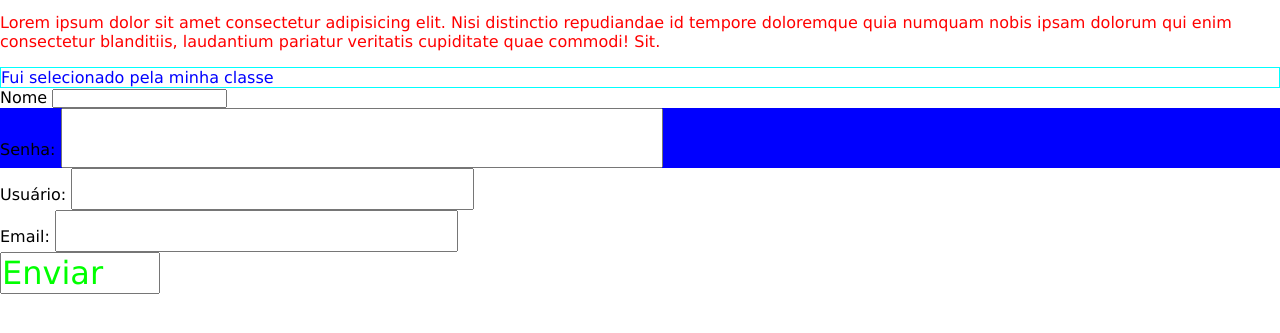
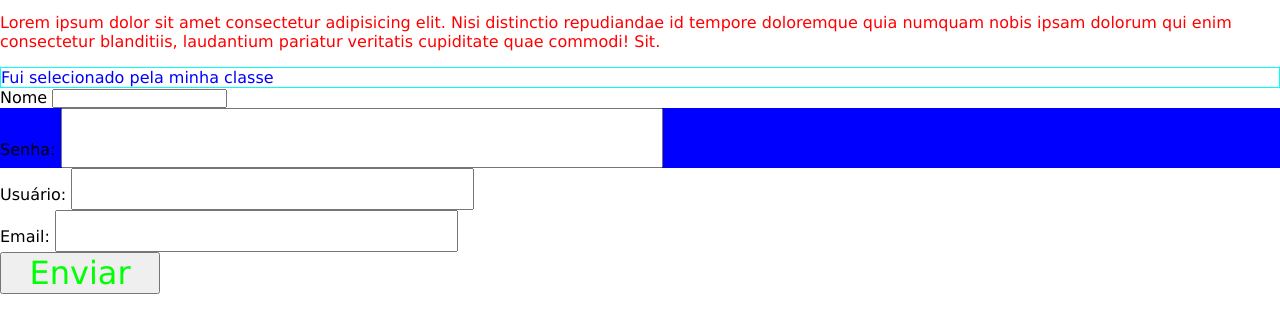
Before and after one commit to fatimaalbuquerque/seletores_css, a plain HTML site: page index.html in a window 1280 px wide. Shown: the part 85-418 px from the top of the page. Drawn offline with Linux system fonts and the light colour scheme.

Commit message:
correção button

```diff
--- a/index.html
+++ b/index.html
@@ -42,7 +42,7 @@
                 <input type="email">
             </div>
 
-            <input type="buttom" value="Enviar">
+            <input type="button" value="Enviar">
         </form>
     </main>
 </body>
```
